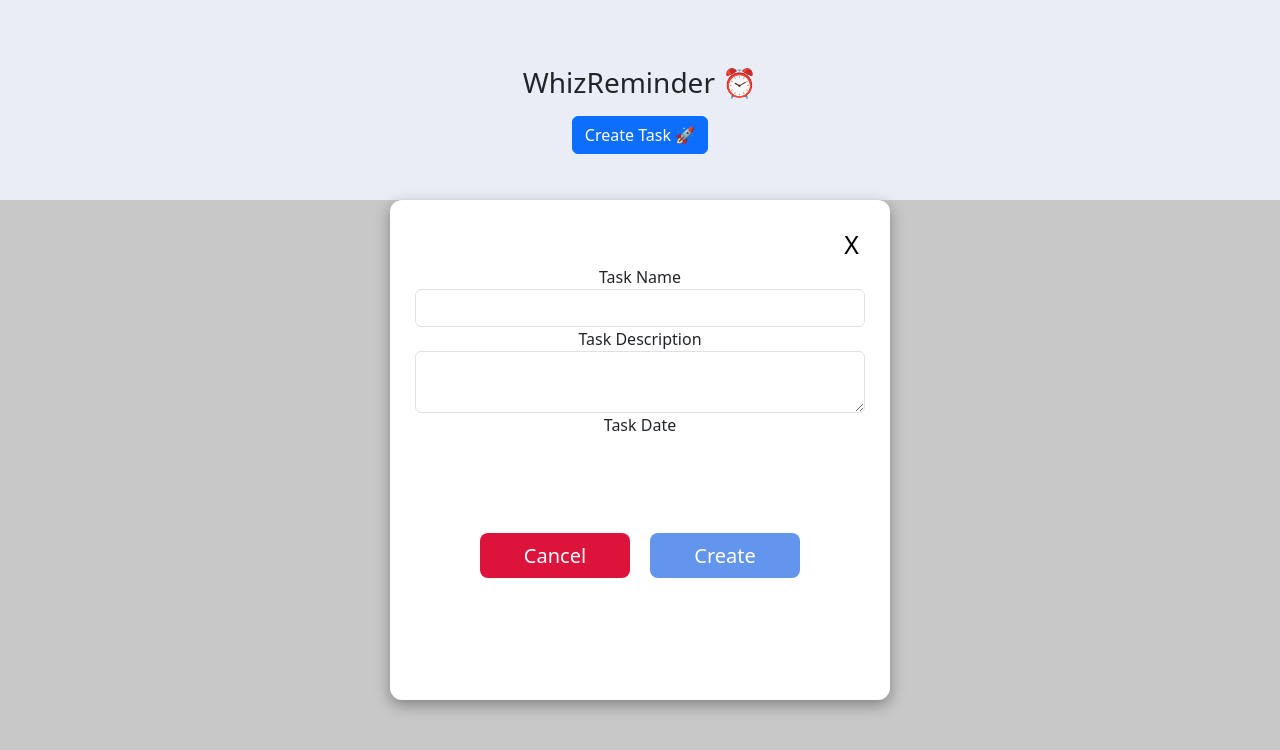
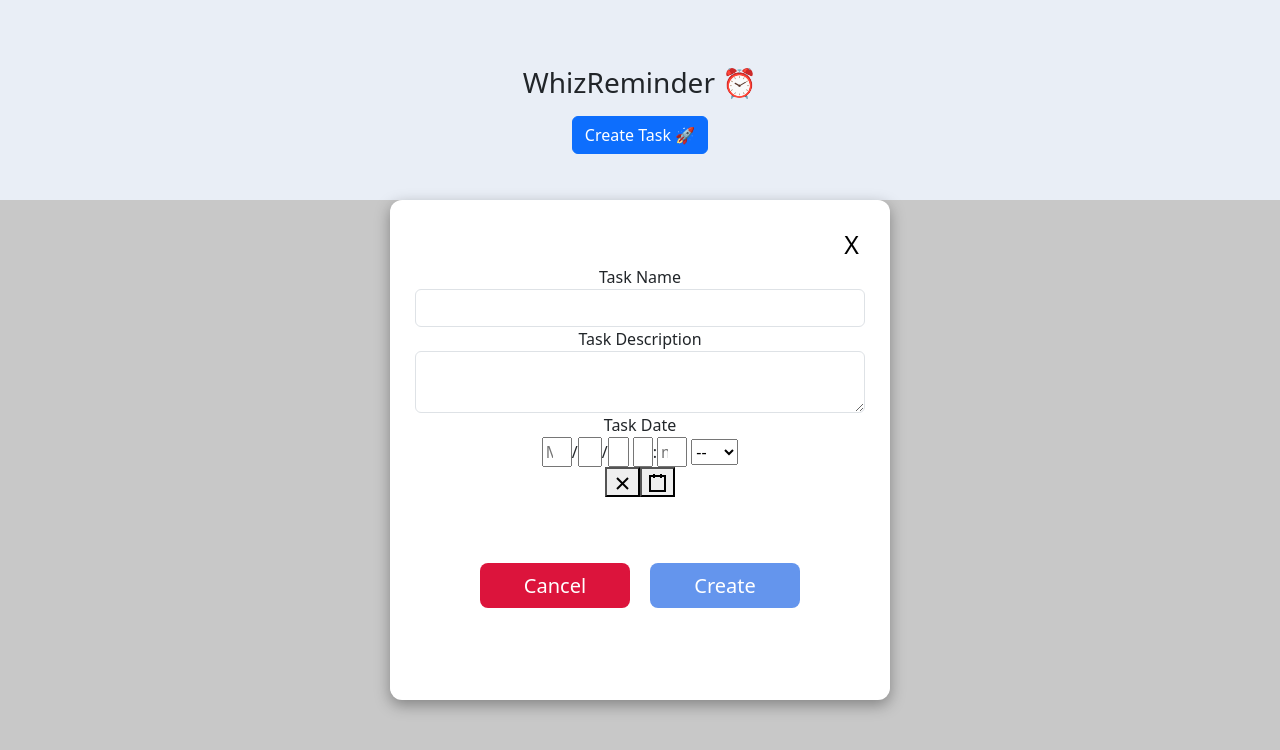
Before and after one commit to VipinDevelops/WhizReminder, a React (Create React App) app in the folder whiz-reminder/: page / in a window 1280 px wide. Both pictures are taken after a click on the button "Create Task 🚀". Shown: the top 750 px of the page. Built offline with nearby package versions, Linux system fonts and the light colour scheme.

Commit message:
feat(date time): :sparkles: feature for date and time

```diff
--- a/whiz-reminder/package.json
+++ b/whiz-reminder/package.json
@@ -8,6 +8,7 @@
     "@testing-library/user-event": "^13.5.0",
     "bootstrap": "^5.3.0",
     "react": "^18.2.0",
+    "react-datetime-picker": "^3.5.0",
     "react-dom": "^18.2.0",
     "react-scripts": "5.0.1",
     "web-vitals": "^2.1.4"
--- a/whiz-reminder/src/components/Card.js
+++ b/whiz-reminder/src/components/Card.js
@@ -35,6 +35,7 @@ const Card = ({ taskObj, index, deleteTask }) => {
             <div class="task-holder">
                 <span class="card-header" style={{ "background-color": colors[index % 5].secondaryColor, "border-radius": "10px" }}>{taskObj.Name}</span>
                 <p className="mt-3">{taskObj.Description}</p>
+                <p className="mt-3">{taskObj.RemindAt.toLocaleString("en-US", { timezone: "Asia/Kolkata" })}</p>
                 <div style={{ "position": "absolute", "right": "20px", "bottom": "20px" }}>
                     <i class="fas fa-trash-alt" style={{ "color": colors[index % 5].primaryColor, "cursor": "pointer" }} onClick={handleDelete}></i>
                 </div>
--- a/whiz-reminder/src/modals/CreateReminder.js
+++ b/whiz-reminder/src/modals/CreateReminder.js
@@ -1,10 +1,12 @@
 import { useState } from 'react';
 import './CreateReminder.css';
-
+import DateTimePicker from 'react-datetime-picker';
 
 const CreateReminder = ({ modal, toggle, save }) => {
   const [taskName, setTaskName] = useState('');
   const [taskDescription, setTaskDescription] = useState('');
+  const [remindAt, setRemindAt] = useState();
+
 
   const handleChange = (e) => {
     const { name, value } = e.target;
@@ -21,9 +23,11 @@ const CreateReminder = ({ modal, toggle, save }) => {
     let taskObj = {};
     taskObj['Name'] = taskName;
     taskObj['Description'] = taskDescription;
+    taskObj['RemindAt'] = remindAt;
     save(taskObj);
     setTaskName('');
     setTaskDescription('');
+    setRemindAt();
     toggle();
   };
 
@@ -36,13 +40,6 @@ const CreateReminder = ({ modal, toggle, save }) => {
           X
         </button>
       </div>
-      {/* <div className="title">
-        <h1>Are You Sure You Want to Continue?</h1>
-      </div>
-      <div className="body">
-        <p>The next page looks amazing. Hope you want to go there!</p>
-      </div> */}
-
       <form>
         <div className="form-group">
           <label htmlFor="task-title">Task Name</label>
@@ -65,19 +62,19 @@ const CreateReminder = ({ modal, toggle, save }) => {
           ></textarea>
         </div>
         <div
-        //  className="form-group"
+          className="form-group"
         >
           <label htmlFor="task-date">Task Date</label>
-          {/* <DateTimePicker
-          // value={remindAt}
-          // onChange={setRemindAt}
-          // minDate={new Date()}
-          // minutePlaceholder="mm"
-          // hourPlaceholder="hh"
-          // dayPlaceholder="DD"
-          // monthPlaceholder="MM"
-          // yearAriaLabel="YYYY"
-          /> */}
+          <DateTimePicker
+            value={remindAt}
+            onChange={setRemindAt}
+            minDate={new Date()}
+            minutePlaceholder="mm"
+            hourPlaceholder="hh"
+            dayPlaceholder="DD"
+            monthPlaceholder="MM"
+            yearAriaLabel="YYYY"
+          />
 
 
         </div>
```
Also changed, not shown: 1 other file (tests, documents, lock files or other folders).
